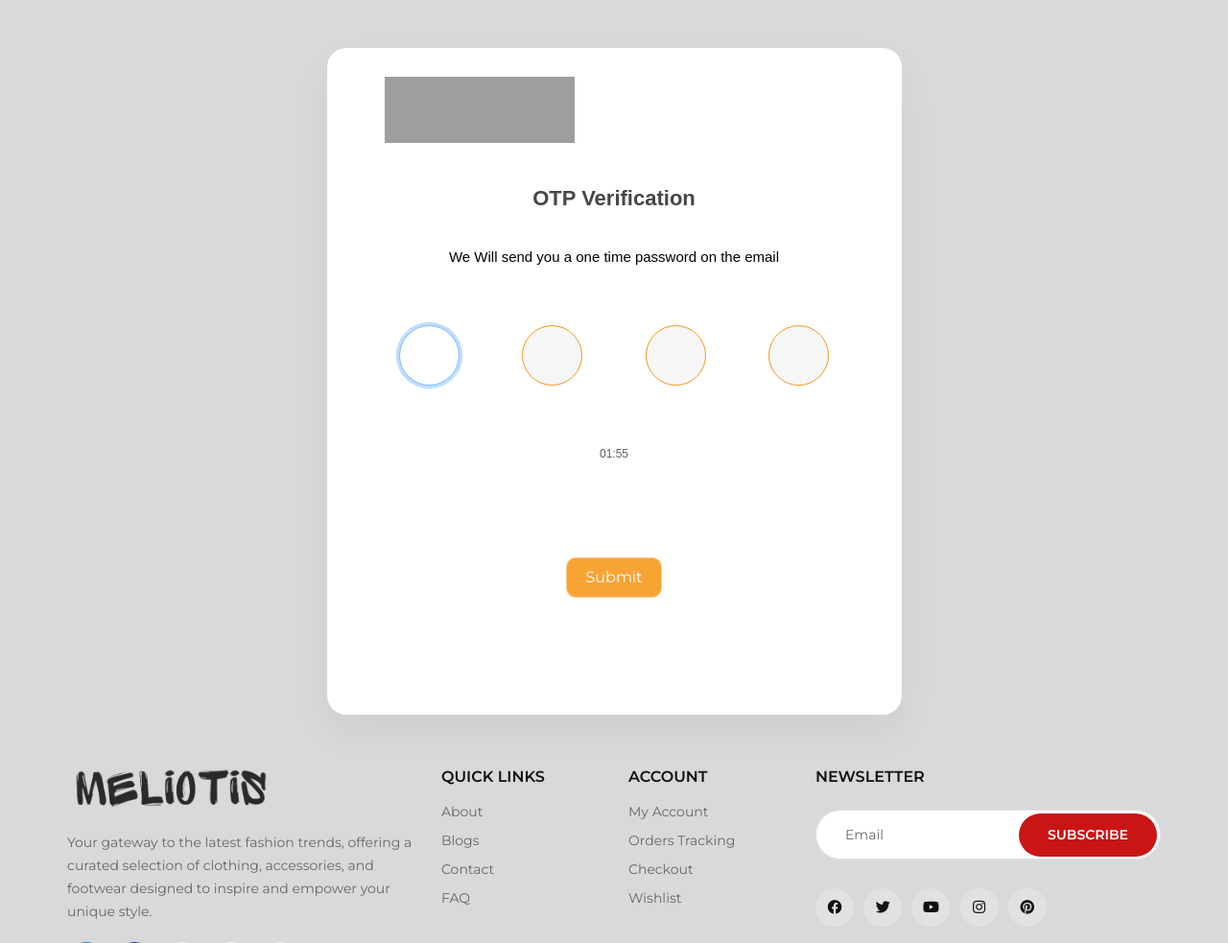
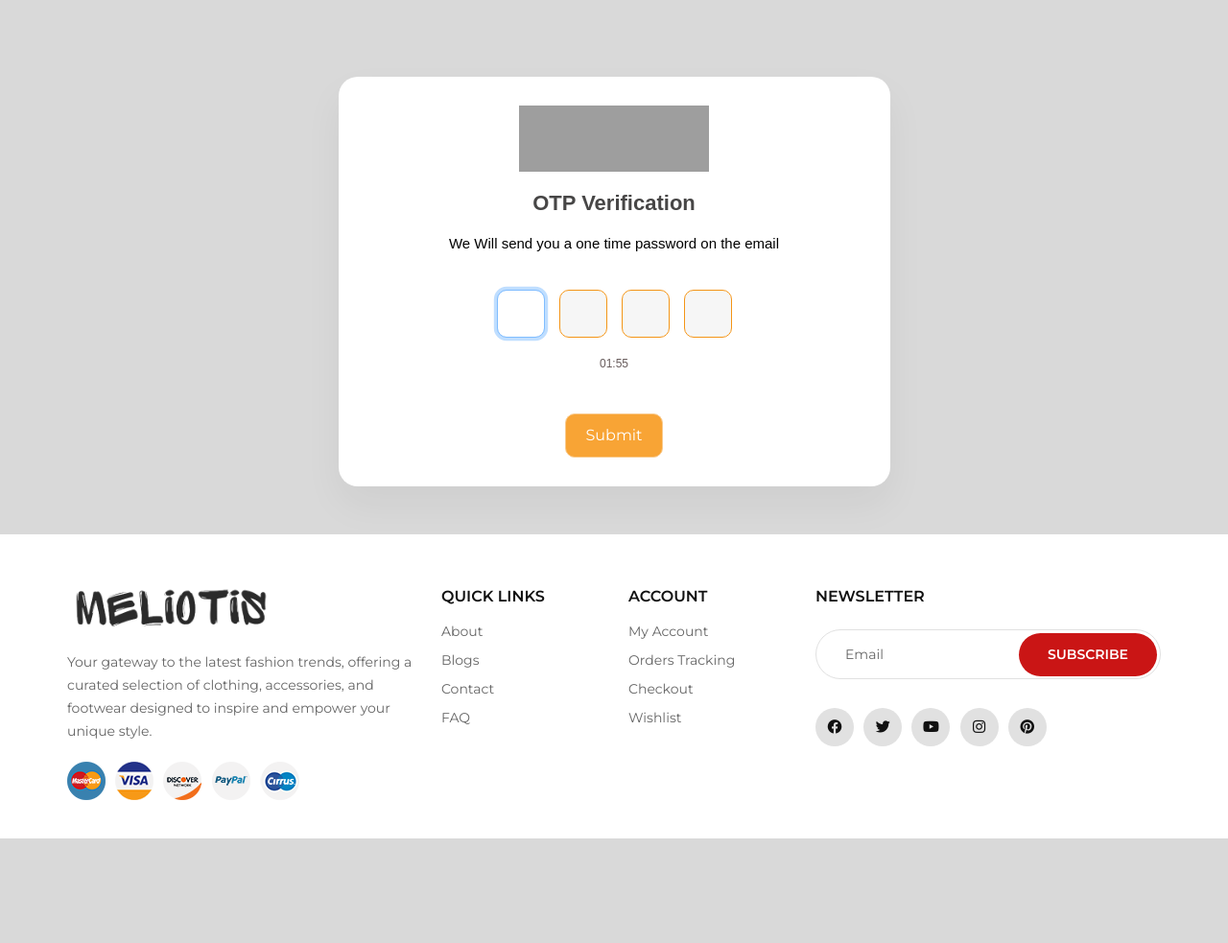
Before and after one commit to amrazz/meliots, a Django app: page /otp/ in a window 1280 px wide. Shown: the part 184-1167 px from the top of the page at 96% size. After the commit the page ends 1058 px from the top, so only its background shows below. Run offline with Django 5.2, Linux system fonts and the light colour scheme; some libraries are stand-ins or nearby versions; grey boxes are pictures that could not be loaded.

Commit message:
otp bugfix

```diff
--- a/ecom/accounts/templates/otp.html
+++ b/ecom/accounts/templates/otp.html
@@ -1,13 +1,12 @@
 {% extends "base.html" %}
 {% load static %}
-
 
 {% block content %}
 <link rel="stylesheet" href="https://cdnjs.cloudflare.com/ajax/libs/font-awesome/6.0.0-beta3/css/all.min.css"
     integrity="sha384-dZJphvWB4gBFHqhDyv4m3D7cycoqj/ZxVBbsKsW9ec9CSJ0+Emlwj8bs3iyCegQj" crossorigin="anonymous">
 
-<div class="container-fluid ">
-    <div class="row d-flex justify-content-center ">
+<div class="container-fluid">
+    <div class="row justify-content-center">
         <div class="col-lg-6">
             <style>
                 .otp-container {
@@ -15,16 +14,9 @@
                     box-shadow: 0px 19px 40px rgba(0, 0, 0, 0.05);
                     background-color: #fff;
                     align-items: center;
-                    padding: 30px 60px 69px;
-                    width: 599px;
-                    height: 695px;
-                }
-
-                .col-lg-6 {
-                    -ms-flex: 0 0 50%;
-                    flex: 0 0 50%;
-                    max-width: 50%;
-                    display: contents;
+                    padding: 30px 40px;
+                    max-width: 100%;
+                    margin-top: 30px;
                 }
 
                 .otp-header img {
@@ -33,6 +25,8 @@
                     object-position: center;
                     width: 198px;
                     max-width: 100%;
+                    display: block;
+                    margin: 0 auto;
                 }
 
                 .otp-title,
@@ -46,15 +40,15 @@
 
                 .otp-title {
                     color: #474646;
-                    margin-top: 45px;
-                    font: 600 22px Outfit, sans-serif;
+                    margin-top: 20px;
+                    font: 600 22px 'Outfit', sans-serif;
                 }
 
                 .email-description,
                 .email-display {
                     color: #000;
-                    margin-top: 39px;
-                    font: 400 15px Outfit, sans-serif;
+                    margin-top: 20px;
+                    font: 400 15px 'Outfit', sans-serif;
                 }
 
                 .email-display {
@@ -63,31 +57,33 @@
 
                 .otp-inputs {
                     display: flex;
-                    margin-top: 61px;
-                    justify-content: space-between;
-                    gap: 20px;
+                    justify-content: center;
+                    gap: 15px;
+                    margin-top: 40px;
                 }
 
                 .otp-input {
                     background-color: #f6f6f6;
-                    border-radius: 50%;
-                    width: 63px;
-                    height: 63px;
+                    border-radius: 10px;
+                    width: 50px;
+                    height: 50px;
                     border: 1px solid rgba(244, 149, 23, 1);
+                    text-align: center;
+                    font-size: 20px;
                 }
 
                 .timer {
                     color: #675b5b;
-                    margin-top: 40px;
-                    font: 400 12px Outfit, sans-serif;
+                    margin-top: 20px;
+                    font: 400 12px 'Outfit', sans-serif;
                     display: flex;
                     justify-content: center;
                 }
 
                 .actions {
                     display: flex;
-                    margin-top: 23px;
-                    gap: 8px;
+                    justify-content: center;
+                    margin-top: 15px;
                     font-size: 12px;
                     white-space: nowrap;
                 }
@@ -102,13 +98,6 @@
                     font-weight: 600;
                 }
 
-                .otp {
-                    width: 64px;
-                    height: 62px;
-                    border-radius: 10px;
-                    border-radius: 50px;
-                }
-
                 .submit-button {
                     background-color: #f8a435;
                     border: 1px solid rgba(249, 202, 140, 1);
@@ -117,49 +106,45 @@
                     display: flex;
                     justify-content: center;
                     align-items: center;
-                    margin-top: 54px;
-                }
-
-                .otp-inputs {
-                    display: flex;
-                    margin-top: 61px;
-                    justify-content: space-evenly;
-                    gap: 26px;
+                    margin-top: 30px;
+                    padding: 10px 20px;
+                    font-size: 16px;
                 }
 
                 .img-fluid {
                     max-width: 100%;
                     height: auto;
-                    padding-left: 310px;
                 }
 
                 @media (max-width: 991px) {
                     .otp-container {
-                        padding: 0 20px;
+                        padding: 20px;
                     }
 
                     .otp-inputs,
                     .actions {
-                        margin-top: 40px;
-                    }
-
-                    .action-prompt,
-                    .action-button,
-                    .timer {
-                        white-space: initial;
+                        margin-top: 30px;
                     }
 
                     .submit-button {
-                        padding: 0 20px;
+                        padding: 10px 20px;
+                    }
                 }
 
-                    .action-prompt a {
-                        color: #007bff;
-                        text-decoration: none;
-                        background-color: transparent;
-                        font-size: large !important;
+                @media (max-width: 576px) {
+                    .otp-container {
+                        width: 100%;
+                        padding: 20px;
                     }
 
+                    .otp-input {
+                        width: 45px;
+                        height: 45px;
+                    }
+
+                    .submit-button {
+                        font-size: 14px;
+                    }
                 }
             </style>
 
@@ -175,7 +160,7 @@
                 <p class="email-display">{{email}}</p>
                 <form action="{% url 'my_otp' %}" method="post">
                     {% csrf_token %}
-                    <div class="container mb-3 d-flex justify-content-between  align-items-center py-4">
+                    <div class="otp-inputs">
                         <input type="text" autocomplete="off" class="form-control text-center otp-input" name="digit1"
                             maxlength="1" required autofocus />
                         <input type="text" autocomplete="off" class="form-control text-center otp-input" name="digit2"
@@ -188,31 +173,30 @@
                     <div class="timer" id="timer">02:00</div>
 
                     <div class="actions">
-                        <div class="action-prompt"> <a href="{% url 'resend_otp' %}">Didn't not get OTP?</a></div>
+                        <div class="action-prompt"><a href="{% url 'resend_otp' %}">Didn't get OTP?</a></div>
                     </div>
-                    <div class="d-flex justify-content-center mt-4"> <!-- Add this container around the button -->
-                        <button type='submit' class="submit-button">
-                            <div class="btn"><a href="">Submit</a></div>
+                    <div class="d-flex justify-content-center">
+                        <button type="submit" class="submit-button">
+                            Submit
                         </button>
                     </div>
-                    <br>
+                </form>
                 <script src="https://unpkg.com/sweetalert/dist/sweetalert.min.js"></script>
-
                 <script>
                     {% if messages %}
                     {% for message in messages %}
                     {% if message.tags == 'error' %}
-                            swal("Error!", "{{ message }}", "error"); // Display error message with a warning icon
+                    swal("Error!", "{{ message }}", "error");
                     {% elif message.tags == 'success' %}
-                            swal("Success!", "{{ message }}", "success"); // Display success message with a success icon
+                    swal("Success!", "{{ message }}", "success");
                     {% else %}
-                            swal("Message", "{{ message }}"); // Display general message
+                    swal("Message", "{{ message }}");
                     {% endif %}
                     {% endfor %}
                     {% endif %}
                 </script>
-                </form>
             </section>
+        </div>
     </div>
 </div>
 
@@ -225,117 +209,22 @@
     .btn a {
         color: white !important;
     }
+</style>
 
-        h5 {
-            margin: 0;
-            color: #111111;
-            font-weight: 400;
-            font-family: "Montserrat", sans-serif;
+<script>
+    const timerDuration = 120;
+    const timerElement = document.getElementById('timer');
+    const actionPrompt = document.querySelector('.action-prompt');
 
-            .forgot-password-link a {
-                color: #f8a435;
-                font-size: 14px;
-            }
-
-            .forgot-password-link a:hover {
-                color: #007bff;
-                text-decoration: none;
-            }
-
-            .form-container {
-                background-color: #fff;
-                padding: 30px;
-                border-radius: 10px;
-                box-shadow: 0px 10px 20px rgba(0, 0, 0, 0.1);
-                width: 610px;
-                height: 630px;
-            }
-
-            .welcome-msg {
-                font-size: 24px;
-                font-weight: bold;
-                margin-bottom: 20px;
-            }
-
-            .signup-msg {
-                font-size: 18px;
-                margin-bottom: 30px;
-            }
-
-            .form-group {
-                margin-bottom: 20px;
-            }
-
-            .form-group label {
-                font-weight: bold;
-            }
-
-            .btn-primary {
-                background-color: #f8a435;
-                border-color: #f8a435;
-            }
-
-            .btn-primary:hover {
-                background-color: #f6871f;
-                border-color: #f6871f;
-            }
-
-            .sign-in-link {
-                color: #4045c8;
-                font-weight: bold;
-            }
-
-            .img-fluid {
-                max-width: 100%;
-                height: auto;
-                border-radius: 10px;
-                margin-top: 18px;
-            }
-
-            .col-lg-6 {
-                display: contents;
-                margin-left: 100px !important;
-            }
-
-            .row {
-                display: -ms-flexbox;
-                display: flex;
-                -ms-flex-wrap: wrap;
-                flex-wrap: wrap;
-                margin-right: -15px;
-                justify-content: center;
-            }
-
-            @media (max-width: 992px) {
-                .container-fluid {
-                    padding: 20px;
-                }
-
-                .col-lg-6 {
-                    max-width: 100%;
-                }
-
-                .img-fluid {
-                    margin-top: 20px;
-                }
-            }
-    </style>
-    <script>
-        const timerDuration = 120; // Duration of the timer in seconds
-        const timerElement = document.getElementById('timer');
-        const actionPrompt = document.querySelector('.action-prompt'); // Select the action prompt element
-
-        // Function to format time (convert seconds to MM:SS format)
     function formatTime(seconds) {
         const minutes = Math.floor(seconds / 60);
         const remainingSeconds = seconds % 60;
         return `${String(minutes).padStart(2, '0')}:${String(remainingSeconds).padStart(2, '0')}`;
     }
 
-        // Function to update the timer
     function updateTimer() {
         let remainingTime;
-            const userId = '{{ request.session.session_key }}'; // Unique identifier for the user
+        const userId = '{{ request.session.session_key }}';
         const timerState = localStorage.getItem(`timerState_${userId}`);
         if (timerState) {
             remainingTime = parseInt(timerState);
@@ -343,45 +232,35 @@
             remainingTime = timerDuration;
         }
 
-            // Update the timer every second
         const timerInterval = setInterval(() => {
             timerElement.textContent = formatTime(remainingTime);
             if (remainingTime <= 0) {
                 clearInterval(timerInterval);
-                    timerElement.textContent = '00:00'; // Timer reached zero
-                    // Display the "Didn't get the OTP?" link
+                timerElement.textContent = '00:00';
                 actionPrompt.style.display = 'block';
-                    // Handle timer expiration here
             } else {
                 remainingTime -= 1;
                 localStorage.setItem(`timerState_${userId}`, remainingTime);
             }
         }, 1000);
 
-            // Remove timer state from local storage when the user navigates away from the OTP verification page
         window.addEventListener('beforeunload', () => {
             localStorage.removeItem(`timerState_${userId}`);
         });
     }
 
-        // Initially hide the "Didn't get the OTP?" link
     actionPrompt.style.display = 'none';
-
     updateTimer();
 
-        // Get all OTP input fields
     const otpInputs = document.querySelectorAll('.otp-input')
 
-        // Add event listeners to each OTP input field
     otpInputs.forEach((input, index) => {
         input.addEventListener('input', (event) => {
-                // Move to the next input field when typing
             if (event.target.value.length === 1 && index < otpInputs.length - 1) {
                 otpInputs[index + 1].focus()
             }
         })
 
-            // Move to the previous input field when pressing backspace
         input.addEventListener('keydown', (event) => {
             if (event.key === 'Backspace' && index > 0 && event.target.value.length === 0) {
                 otpInputs[index - 1].focus()
--- a/ecom/accounts/views.py
+++ b/ecom/accounts/views.py
@@ -144,12 +144,11 @@ def register(request):
                 user_profile = User_profile.objects.create(user=user, is_verified=False)
                 user_profile.user.is_active = False
                 user_profile.save()
+
                 user_id = user_profile.user.pk
-                otp = generate_otp()
-                otp_generated_at = timezone.now().isoformat()
-                print(otp, otp_generated_at)
-                send_otp_email(email, otp)
-                store_user_data_in_session(request, user_id, otp, otp_generated_at)
+                otp, otp_generated_at = generate_otp_and_send_email(email)
+
+                store_user_data_in_session(request, user_id, otp, email, otp_generated_at)
 
             return JsonResponse({'success': True, 'message': f'Welcome {first_name}'})
         else:
@@ -161,10 +160,10 @@ def register(request):
     except Exception as e:
         return JsonResponse({'success': False, 'message': str(e)})
 
-def generate_otp():
-    return random.randint(1000, 9999)
+def generate_otp_and_send_email(email):
+    otp = random.randint(1000, 9999)
+    otp_generated_at = timezone.now().isoformat()
 
-def send_otp_email(email, otp):
     send_mail(
         subject="Your OTP for verification",
         message=f"Your OTP for verification is: {otp}",
@@ -172,15 +171,15 @@ def send_otp_email(email, otp):
         recipient_list=[email],
         fail_silently=True,
     )
+    return otp, otp_generated_at
 
-def store_user_data_in_session(request, user_id, otp, otp_generated_at):
+def store_user_data_in_session(request, user_id, otp, email, otp_generated_at):
     request.session["user_data"] = {
         "user_id": user_id,
         "otp": otp,
+        "email": email,
         "otp_generated_at": otp_generated_at,
     }
-
-
 
 @never_cache
 def otp(request):
@@ -196,11 +195,10 @@ def otp(request):
                 return redirect("my_otp")
 
             entered_otp = int("".join(otp_digits))
-            stored_otp = request.session.get("user_data", {}).get("otp")
             user_data = request.session.get("user_data", {})
+            stored_otp = user_data.get("otp")
             otp_generated_at = user_data.get("otp_generated_at", "")
             user_id = user_data.get("user_id", "")
-            print(f"this is user id {user_id}")
             referral_code = request.session.get("referral_code", "")
 
             try:
@@ -221,11 +219,9 @@ def otp(request):
 
                 del request.session["user_data"]
 
-
                 backend = get_backends()[0]
                 user.backend = f"{backend.__module__}.{backend.__class__.__name__}"
 
-                # Referral code handling
                 if referral_code:
                     referred_customer = Customer.objects.get(referral_code=referral_code)
                     referred_customer.referral_count += 1
@@ -283,23 +279,6 @@ def otp(request):
         messages.error(request, str(e))
         return redirect("register")
 
-
-
-
-def generate_otp_and_send_email(email):
-    otp = random.randint(1000, 9999)
-    otp_generated_at = timezone.now().isoformat()
-
-    send_mail(
-        subject="Your OTP for verification",
-        message=f"Your OTP for verification is: {otp}",
-        from_email=EMAIL_HOST_USER,
-        recipient_list=[email],
-        fail_silently=True,
-    )
-    return otp, otp_generated_at
-
-
 @never_cache
 def resend_otp(request):
     try:
@@ -313,7 +292,6 @@ def resend_otp(request):
 
         new_otp, otp_generated_now = generate_otp_and_send_email(email)
         user_data["otp"] = new_otp
-        print(f"this is new otp {new_otp}")
         user_data["otp_generated_at"] = otp_generated_now
         request.session["user_data"] = user_data
 
@@ -323,8 +301,6 @@ def resend_otp(request):
     except Exception as e:
         messages.error(request, str(e))
         return redirect("my_otp")
-
-
 
 @never_cache
 def log_in(request):
--- a/ecom/ecom/settings.py
+++ b/ecom/ecom/settings.py
@@ -121,8 +121,8 @@ WSGI_APPLICATION = "ecom.wsgi.application"
 DATABASES = {
     "default": {
         "ENGINE": "django.db.backends.postgresql",
-        "NAME": "database",
-        "USER": "admin",
+        "NAME": "ecomdata",
+        "USER": "postgres",
         "PASSWORD": "amraz",
         "HOST": "localhost",
         "PORT": "5432",
```
Lines whose indentation alone changed are shown as unchanged.
